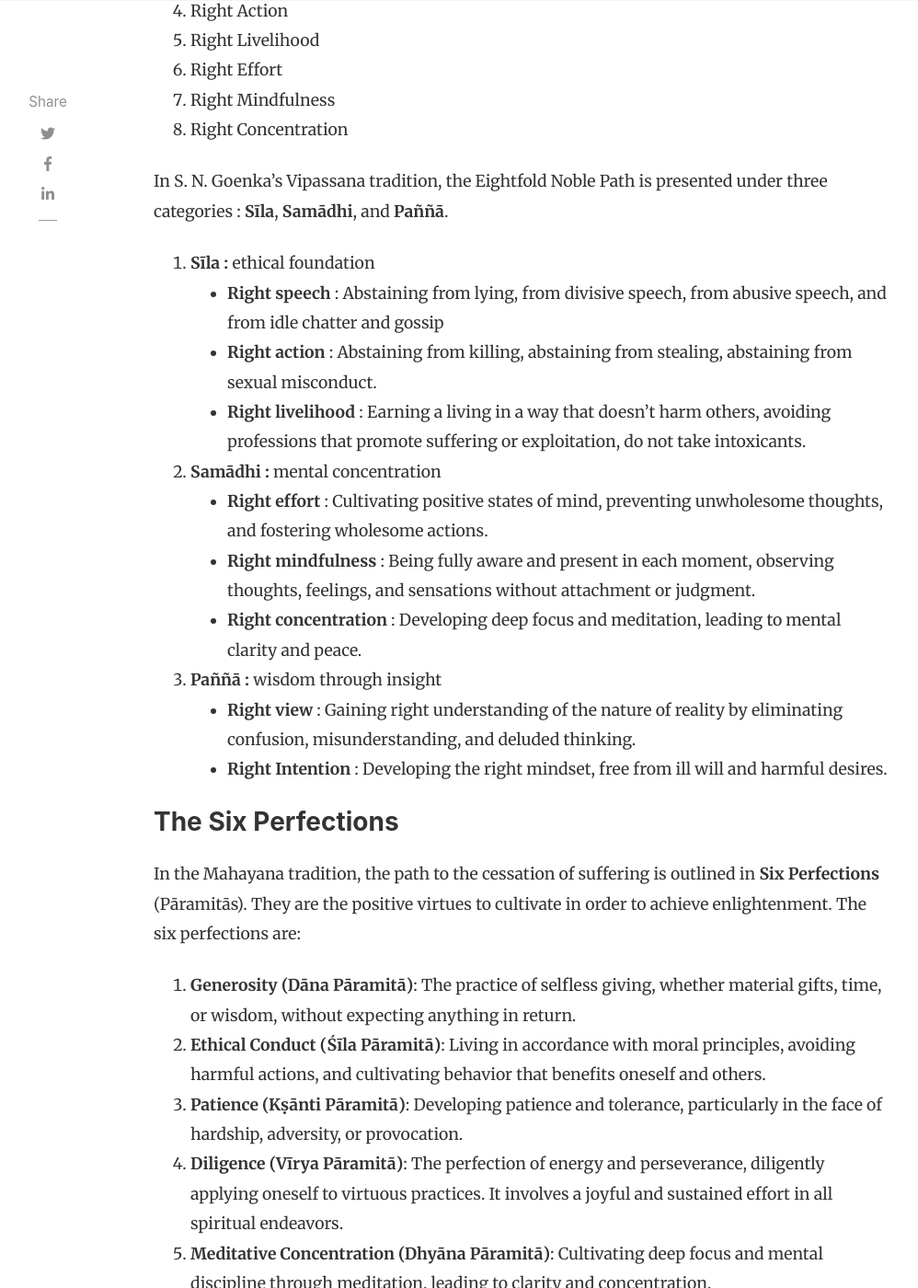
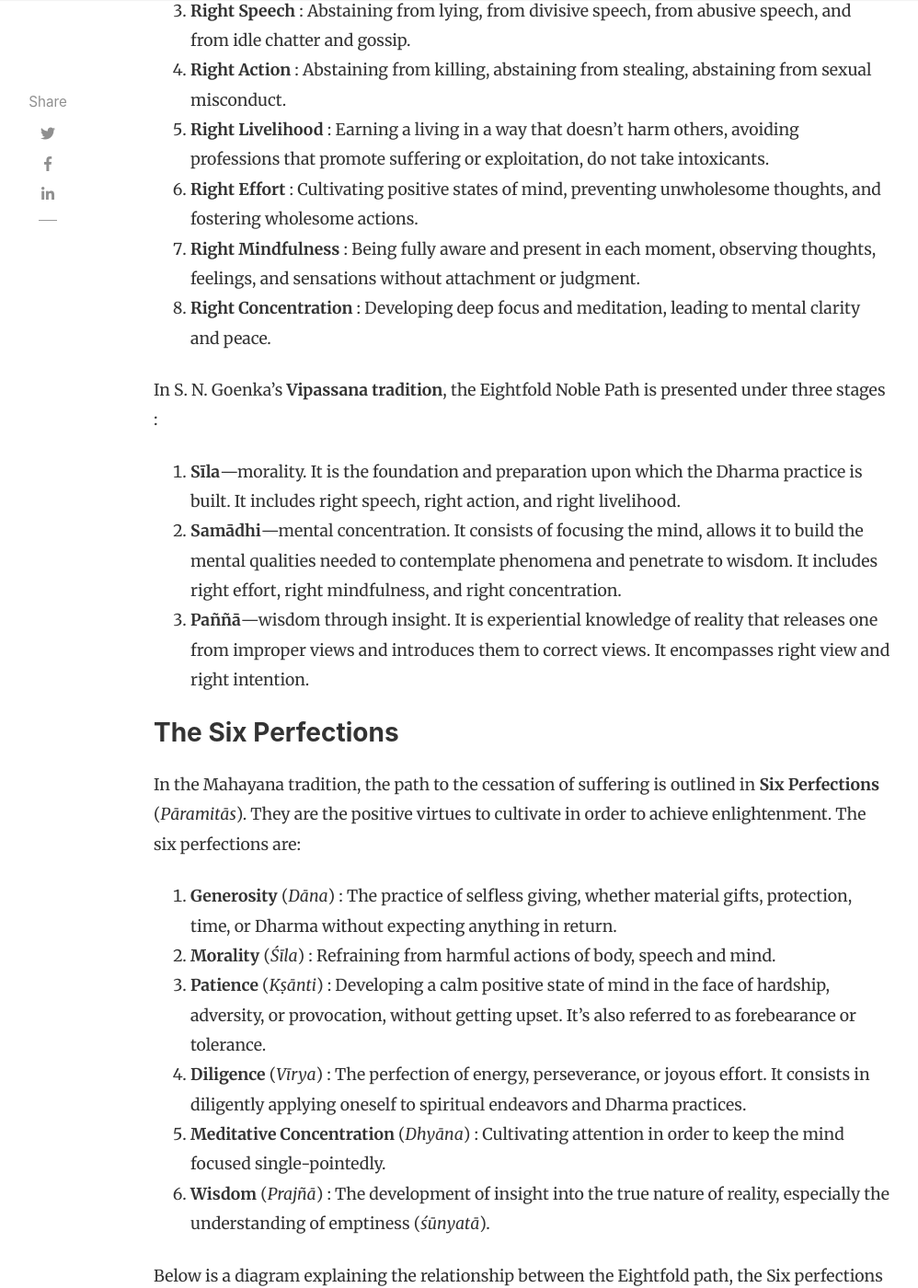
Before and after one commit to seedsofalternative/seedsofalternative.github.io, a Jekyll site: the page built from _posts/2024-10-13-four-noble-truths.md, in a window 1280 px wide and 1400 px high, scrolled down 4528 px. Shown: the whole window at 92% size, without its empty margins (118-1116 px from the left). Built offline with Jekyll 4.4.1, drawn with Linux system fonts in a browser that asks for light colours; nearby versions of some CDN libraries; comment, search, counter and statistics services are not loaded; some of the changed text lies outside the part shown.

Commit message:
changes on the 4 noble paths

```diff
--- a/_posts/2024-10-13-four-noble-truths.md
+++ b/_posts/2024-10-13-four-noble-truths.md
@@ -50,43 +50,34 @@ The fourth noble truth outlines the path that leads to the cessation of sufferin
 
 The Eightfold Path is a practical guide to overcoming suffering and achieving enlightenment. It outlines eight interrelated steps that lead to ethical conduct, mental discipline, and wisdom. These are:
 
-1. Right View
-2. Right Intention
-3. Right Speech
-4. Right Action
-5. Right Livelihood
-6. Right Effort
-7. Right Mindfulness
-8. Right Concentration
+1. **Right View** : Gaining right understanding of the nature of reality by eliminating confusion, misunderstanding, and deluded thinking.
+2. **Right Intention** : Developing the right mindset, free from ill will and harmful desires.
+3. **Right Speech** : Abstaining from lying, from divisive speech, from abusive speech, and from idle chatter and gossip.
+4. **Right Action** : Abstaining from killing, abstaining from stealing, abstaining from sexual misconduct.
+5. **Right Livelihood** : Earning a living in a way that doesn’t harm others, avoiding professions that promote suffering or exploitation, do not take intoxicants.
+6. **Right Effort** : Cultivating positive states of mind, preventing unwholesome thoughts, and fostering wholesome actions.
+7. **Right Mindfulness** : Being fully aware and present in each moment, observing thoughts, feelings, and sensations without attachment or judgment.
+8. **Right Concentration** : Developing deep focus and meditation, leading to mental clarity and peace.
 
-In S. N. Goenka’s Vipassana tradition, the Eightfold Noble Path is presented under three categories : **Sīla**, **Samādhi**, and **Paññā**.
-
-1. **Sīla :** ethical foundation
-    1. **Right speech** : Abstaining from lying, from divisive speech, from abusive speech, and from idle chatter and gossip
-    2. **Right action** : Abstaining from killing, abstaining from stealing, abstaining from sexual misconduct.
-    3. **Right livelihood** : Earning a living in a way that doesn’t harm others, avoiding professions that promote suffering or exploitation, do not take intoxicants.
-2. **Samādhi :** mental concentration
-    1. **Right effort** : Cultivating positive states of mind, preventing unwholesome thoughts, and fostering wholesome actions.
-    2. **Right mindfulness** : Being fully aware and present in each moment, observing thoughts, feelings, and sensations without attachment or judgment.
-    3. **Right concentration** : Developing deep focus and meditation, leading to mental clarity and peace.
-3. **Paññā :** wisdom through insight
-    1. **Right view** : Gaining right understanding of the nature of reality by eliminating confusion, misunderstanding, and deluded thinking.
-    2. **Right Intention** : Developing the right mindset, free from ill will and harmful desires.
+In S. N. Goenka’s **Vipassana tradition**, the Eightfold Noble Path is presented under three stages :
+1. **Sīla**—morality. It is the foundation and preparation upon which the Dharma practice is built. It includes right speech, right action, and right livelihood.
+2. **Samādhi**—mental concentration. It consists of focusing the mind, allows it to build the mental qualities needed to contemplate phenomena and penetrate to wisdom. It includes right effort, right mindfulness, and right concentration.
+3. **Paññā**—wisdom through insight. It is experiential knowledge of reality that releases one from improper views and introduces them to correct views. It encompasses right view and right intention.
 
 ### The Six Perfections
 
-In the Mahayana tradition, the path to the cessation of suffering is outlined in **Six Perfections** (Pāramitās). They are the positive virtues to cultivate in order to achieve enlightenment. The six perfections are:
+In the Mahayana tradition, the path to the cessation of suffering is outlined in **Six Perfections** (*Pāramitās*). They are the positive virtues to cultivate in order to achieve enlightenment. The six perfections are:
 
-1. **Generosity (Dāna Pāramitā)**: The practice of selfless giving, whether material gifts, time, or wisdom, without expecting anything in return.
-2. **Ethical Conduct (Śīla Pāramitā)**: Living in accordance with moral principles, avoiding harmful actions, and cultivating behavior that benefits oneself and others.
-3. **Patience (Kṣānti Pāramitā)**: Developing patience and tolerance, particularly in the face of hardship, adversity, or provocation.
-4. **Diligence (Vīrya Pāramitā)**: The perfection of energy and perseverance, diligently applying oneself to virtuous practices. It involves a joyful and sustained effort in all spiritual endeavors.
-5. **Meditative Concentration (Dhyāna Pāramitā)**: Cultivating deep focus and mental discipline through meditation, leading to clarity and concentration.
-6. **Wisdom (Prajñā Pāramitā)**: The development of insight into the true nature of reality, especially the understanding of emptiness (*śūnyatā*).
+1. **Generosity** (*Dāna*) : The practice of selfless giving, whether material gifts, protection, time, or Dharma without expecting anything in return.
+2. **Morality** (*Śīla*) : Refraining from harmful actions of body, speech and mind.
+3. **Patience** (*Kṣānti*) : Developing a calm positive state of mind in the face of hardship, adversity, or provocation, without getting upset. It's also referred to as forebearance or tolerance.
+4. **Diligence** (*Vīrya*) : The perfection of energy, perseverance, or joyous effort. It consists in diligently applying oneself to spiritual endeavors and Dharma practices.
+5. **Meditative Concentration** (*Dhyāna*) : Cultivating attention in order to keep the mind focused single-pointedly.
+6. **Wisdom** (*Prajñā*) : The development of insight into the true nature of reality, especially the understanding of emptiness (*śūnyatā*).
 
-These Six Perfections are a restatement of the Eightfold Path.
+Below is a diagram explaining the relationship between the Eightfold path, the Six perfections and the three stages described in the Vipassana tradition.
 
-![6perfections-8foldpath]({{ site.baseurl }}/assets/images/four-noble-truths/6perfections-8foldpath.jpg)
+![6perfections-eightfoldpath_sixperfections]({{ site.baseurl }}/assets/images/four-noble-truths/eightfoldpath_sixperfections.webp)
 
 ### The Three Aspects of the Path
 
```
Also changed, not shown: assets/images/four-noble-truths/6perfections-8foldpath.jpg (deleted), assets/images/four-noble-truths/eightfoldpath_sixperfections.webp (added), 1 other file.
